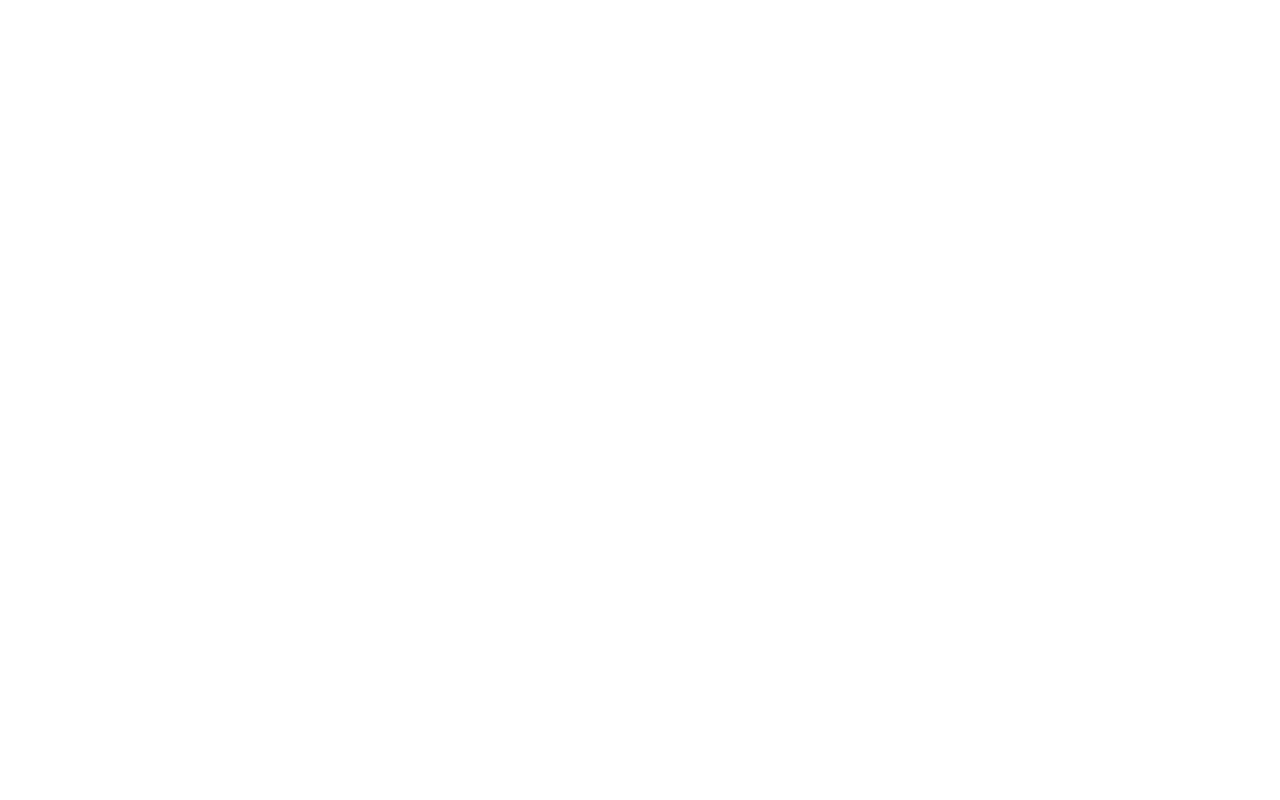
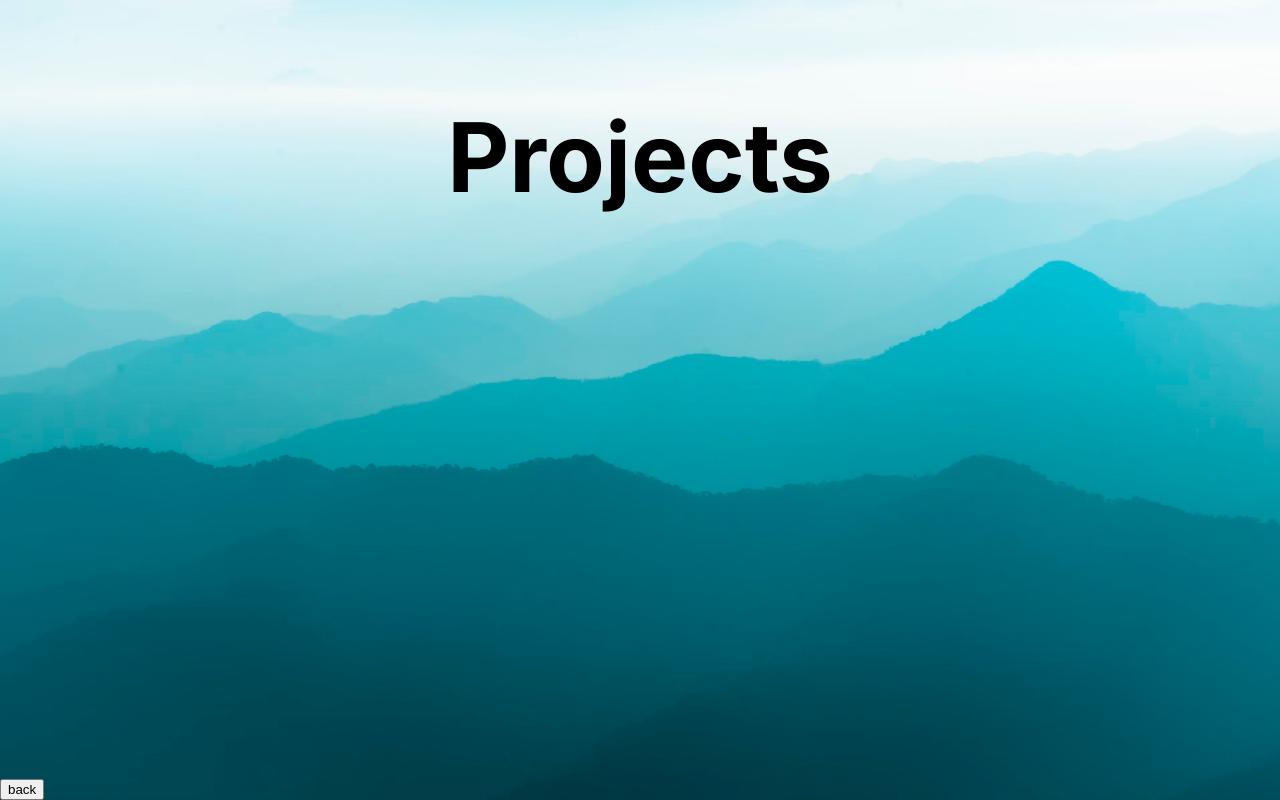
Before and after one commit to spencersenju/portfoliooo, a plain HTML site: page projects.html in a window 1280 px wide. Drawn offline with Linux system fonts and the light colour scheme.

Commit message:
added color and projects page

```diff
--- a/projects.html
+++ b/projects.html
@@ -0,0 +1,17 @@
+<!DOCTYPE html>
+<html lang="en">
+<head>
+    <meta charset="UTF-8">
+    <meta name="viewport" content="width=device-width, initial-scale=1.0">
+    <title>Projects</title>
+    <link rel="stylesheet" href="style.css">
+</head>
+<body>
+    <div class="title3">
+    <h1>Projects</h1>
+    </div>
+</body>
+    <a href="index.html">
+        <button>back</button>
+    </a>
+</html>
--- a/style.css
+++ b/style.css
@@ -50,10 +50,15 @@ h1{
 .paragraph{
     width: 600px;
     margin: auto;
-    color: white;
+    color: rgb(0, 0, 0);
     font-family: "Inter", serif;
     padding-bottom: 300px;
-    text-shadow: 5px;
+    text-shadow: 15px;
 
 
 }
+.title3{
+    padding-top: 35px;
+    display: flex;
+    justify-content: center;
+}
```
